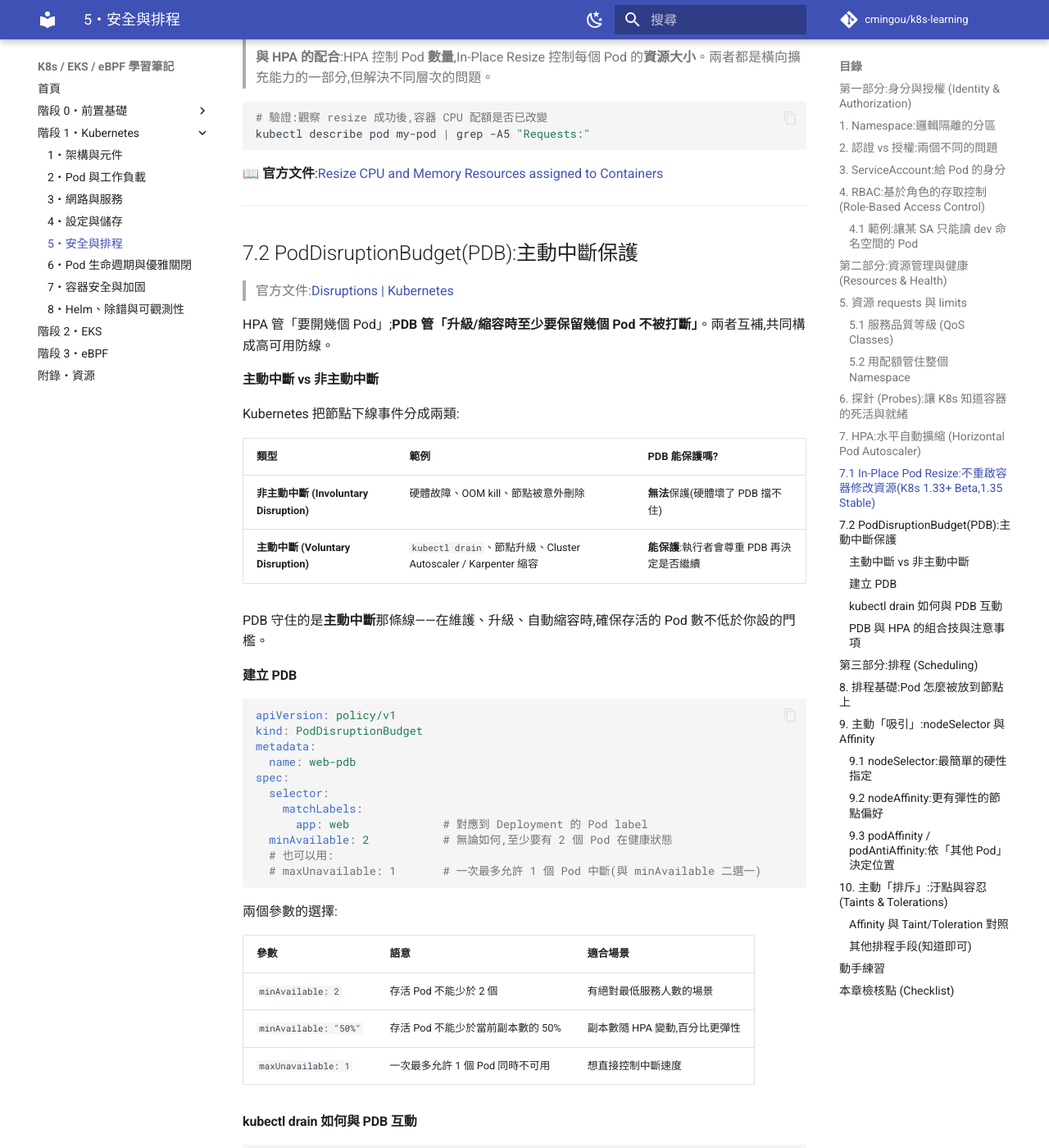
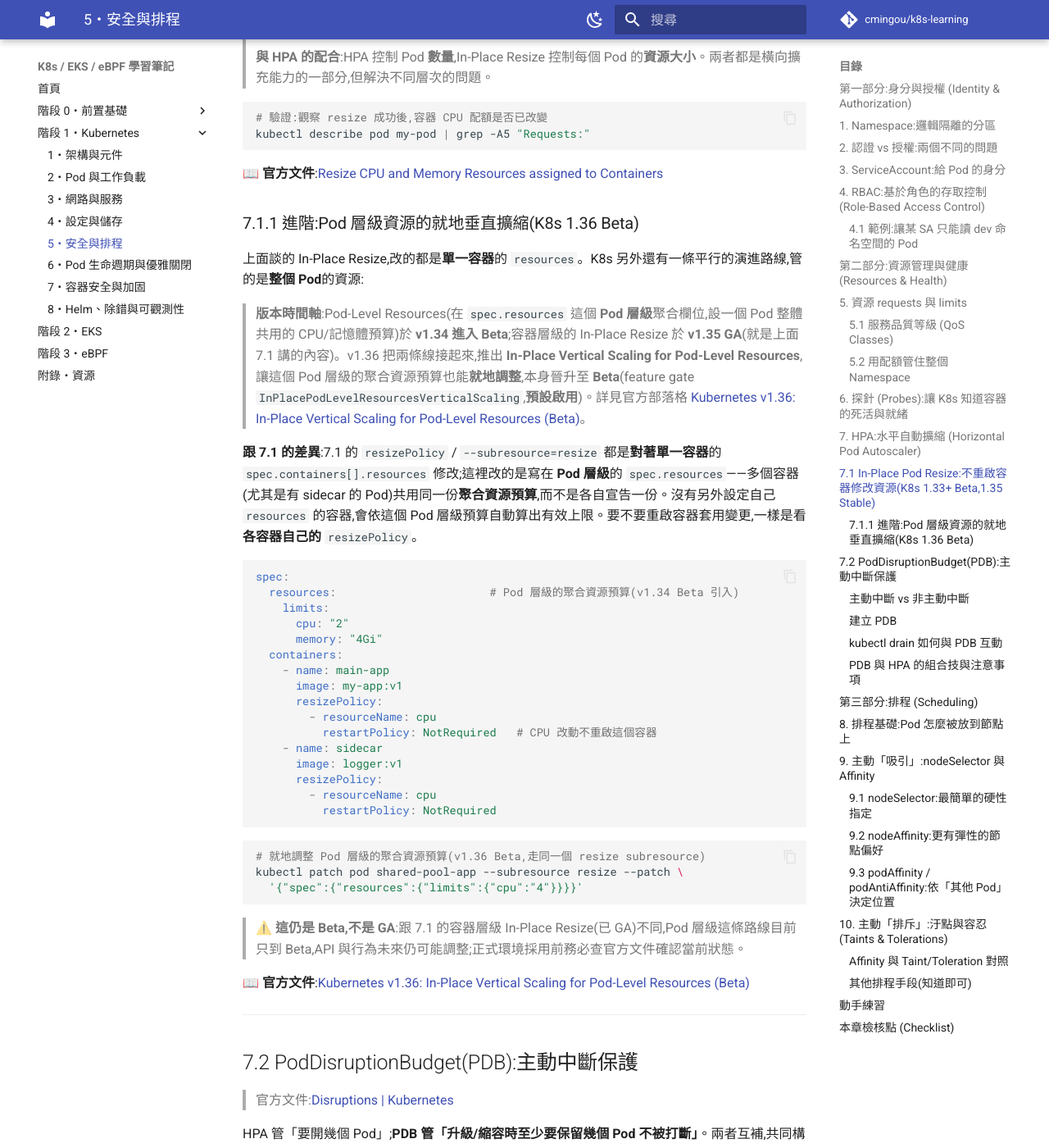
Before and after one commit to cmingou/k8s-learning, an MkDocs documentation site: the page built from docs/01-kubernetes/05-security-scheduling.md, in a window 1280 px wide and 1400 px high, scrolled down 7477 px. Shown: the whole window at 82% size. Built offline with MkDocs 1.6.1 and Material for MkDocs 9.7.7, drawn with Linux system fonts in a browser that asks for light colours; comment, search, counter and statistics services are not loaded.

Commit message:
查證更新:K8s v1.36 Pod 層級資源就地擴縮(Beta)、EKS EFA/Placement Group 節點池新功能
- 05-security-scheduling.md:補充 In-Place Vertical Scaling for Pod-Level Resources
  (v1.36 Beta,feature gate InPlacePodLevelResourcesVerticalScaling),並釐清與既有
  容器層級 In-Place Resize(v1.35 GA)的差異。來源:
  https://kubernetes.io/blog/2026/04/30/kubernetes-v1-36-inplace-pod-level-resources-beta/
- 02-eks/README.md:新增 7.5 節,說明 EKS Auto Mode / Karpenter 節點池新支援的 EFA
  網路介面設定與 EC2 Placement Group(2026-07-22 公告),並為 1.33~1.36 標準支援
  區間補上官方公告連結。來源:
  https://aws.amazon.com/about-aws/whats-new/2026/07/amazon-eks-efa-placement-groups/
  https://aws.amazon.com/about-aws/whats-new/2026/06/amazon-eks-distro-kubernetes-version-1-36/

Co-Authored-By: Claude Sonnet 5 <noreply@anthropic.com>
Claude-Session: https://claude.ai/code/session_01N82XJ4qy8LE9WF7w23yVLE

````diff
--- a/docs/01-kubernetes/05-security-scheduling.md
+++ b/docs/01-kubernetes/05-security-scheduling.md
@@ -325,6 +325,43 @@ kubectl describe pod my-pod | grep -A5 "Requests:"
 
 📖 **官方文件**:[Resize CPU and Memory Resources assigned to Containers](https://kubernetes.io/docs/tasks/configure-pod-container/resize-container-resources/)
 
+### 7.1.1 進階:Pod 層級資源的就地垂直擴縮(K8s 1.36 Beta)
+
+上面談的 In-Place Resize,改的都是**單一容器**的 `resources`。K8s 另外還有一條平行的演進路線,管的是**整個 Pod**的資源:
+
+> **版本時間軸**:Pod-Level Resources(在 `spec.resources` 這個 **Pod 層級**聚合欄位,設一個 Pod 整體共用的 CPU/記憶體預算)於 **v1.34 進入 Beta**;容器層級的 In-Place Resize 於 **v1.35 GA**(就是上面 7.1 講的內容)。v1.36 把兩條線接起來,推出 **In-Place Vertical Scaling for Pod-Level Resources**,讓這個 Pod 層級的聚合資源預算也能**就地調整**,本身晉升至 **Beta**(feature gate `InPlacePodLevelResourcesVerticalScaling`,**預設啟用**)。詳見官方部落格 [Kubernetes v1.36: In-Place Vertical Scaling for Pod-Level Resources (Beta)](https://kubernetes.io/blog/2026/04/30/kubernetes-v1-36-inplace-pod-level-resources-beta/)。
+
+**跟 7.1 的差異**:7.1 的 `resizePolicy` / `--subresource=resize` 都是**對著單一容器**的 `spec.containers[].resources` 修改;這裡改的是寫在 **Pod 層級**的 `spec.resources`——多個容器(尤其是有 sidecar 的 Pod)共用同一份**聚合資源預算**,而不是各自宣告一份。沒有另外設定自己 `resources` 的容器,會依這個 Pod 層級預算自動算出有效上限。要不要重啟容器套用變更,一樣是看**各容器自己的** `resizePolicy`。
+
+```yaml
+spec:
+  resources:                       # Pod 層級的聚合資源預算(v1.34 Beta 引入)
+    limits:
+      cpu: "2"
+      memory: "4Gi"
+  containers:
+    - name: main-app
+      image: my-app:v1
+      resizePolicy:
+        - resourceName: cpu
+          restartPolicy: NotRequired   # CPU 改動不重啟這個容器
+    - name: sidecar
+      image: logger:v1
+      resizePolicy:
+        - resourceName: cpu
+          restartPolicy: NotRequired
+```
+
+```bash
+# 就地調整 Pod 層級的聚合資源預算(v1.36 Beta,走同一個 resize subresource)
+kubectl patch pod shared-pool-app --subresource resize --patch \
+  '{"spec":{"resources":{"limits":{"cpu":"4"}}}}'
+```
+
+> ⚠️ **這仍是 Beta,不是 GA**:跟 7.1 的容器層級 In-Place Resize(已 GA)不同,Pod 層級這條路線目前只到 Beta,API 與行為未來仍可能調整;正式環境採用前務必查官方文件確認當前狀態。
+
+📖 **官方文件**:[Kubernetes v1.36: In-Place Vertical Scaling for Pod-Level Resources (Beta)](https://kubernetes.io/blog/2026/04/30/kubernetes-v1-36-inplace-pod-level-resources-beta/)
+
 ---
 
 ## 7.2 PodDisruptionBudget(PDB):主動中斷保護
````
Also changed, not shown: docs/02-eks/README.md (+40 -1 lines).
